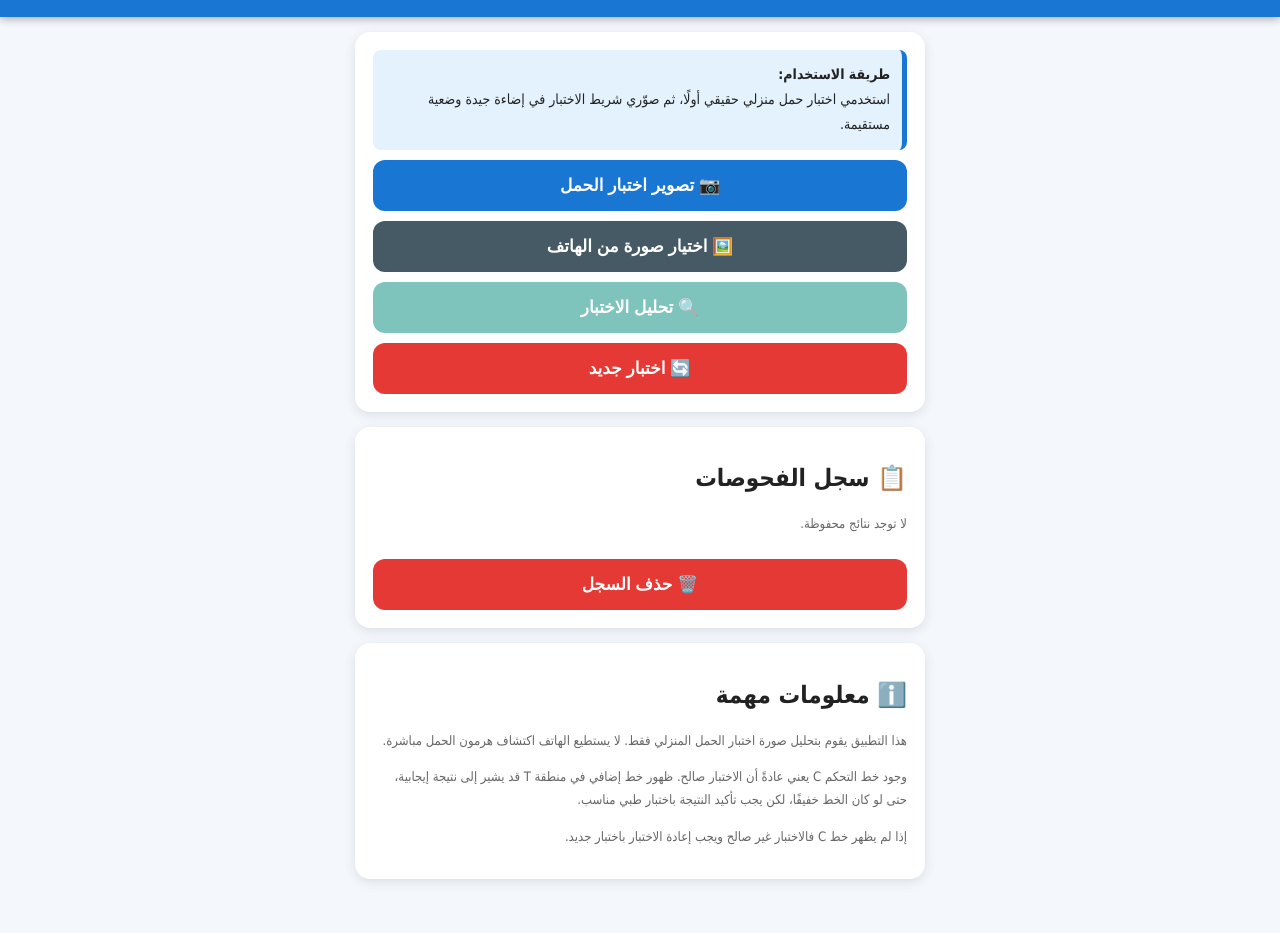
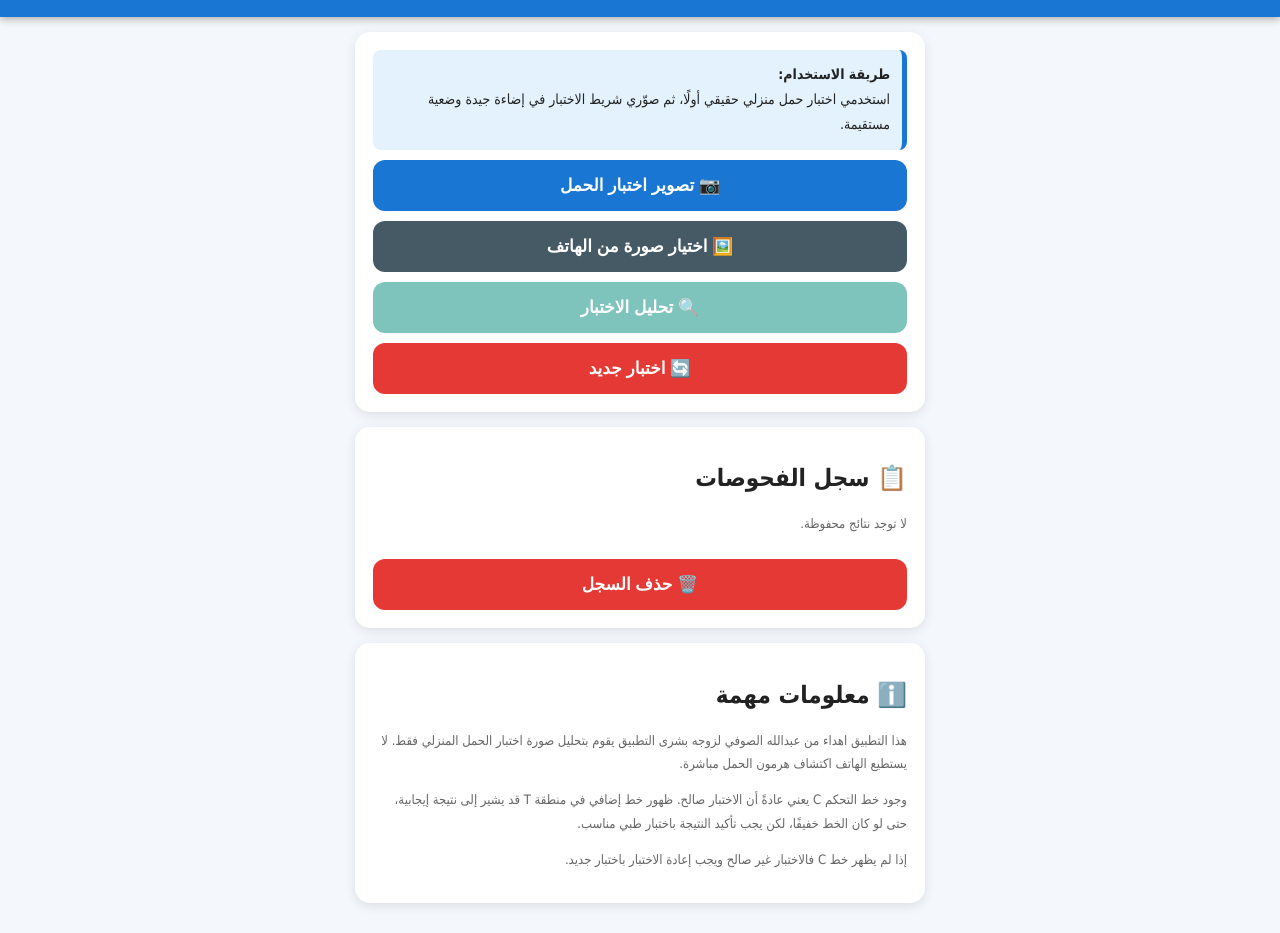
Before and after one commit to souvi2718-lgtm/hCG, a plain HTML site: page index.html in a window 1280 px wide. Shown: the part 76-1009 px from the top of the page. Before the commit the page ends 985 px from the top, so only its background shows below. Drawn offline with Linux system fonts and the light colour scheme.

Commit message:
Update informational text in index.html

```diff
--- a/index.html
+++ b/index.html
@@ -290,7 +290,7 @@ input[type=file]{
         <h2>ℹ️ معلومات مهمة</h2>
 
         <p class="small">
-            هذا التطبيق يقوم بتحليل صورة اختبار الحمل المنزلي فقط.
+            هذا التطبيق اهداء من عبدالله الصوفي لزوجه بشرى التطبيق يقوم بتحليل صورة اختبار الحمل المنزلي فقط.
             لا يستطيع الهاتف اكتشاف هرمون الحمل مباشرة.
         </p>
 
```
